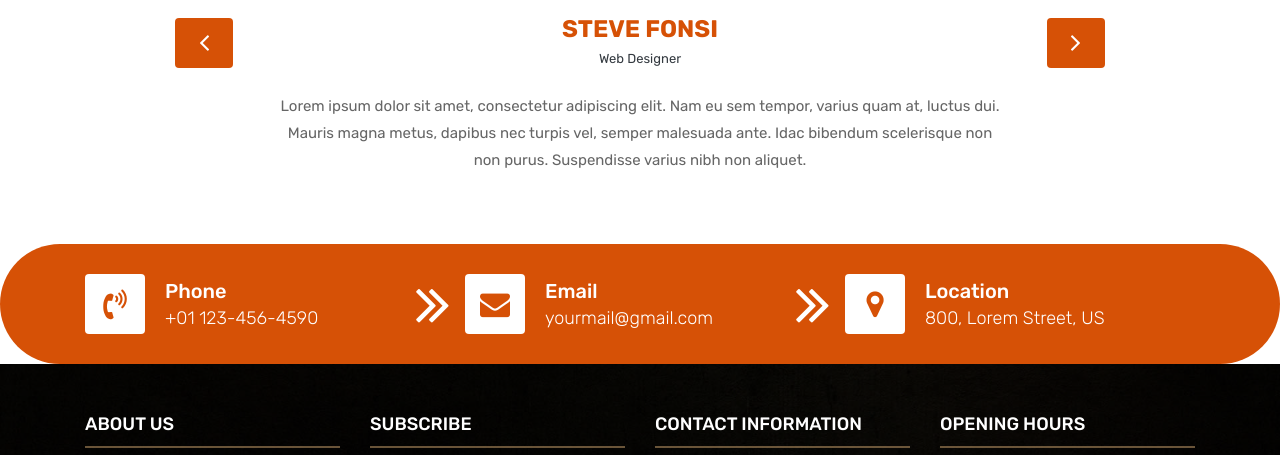
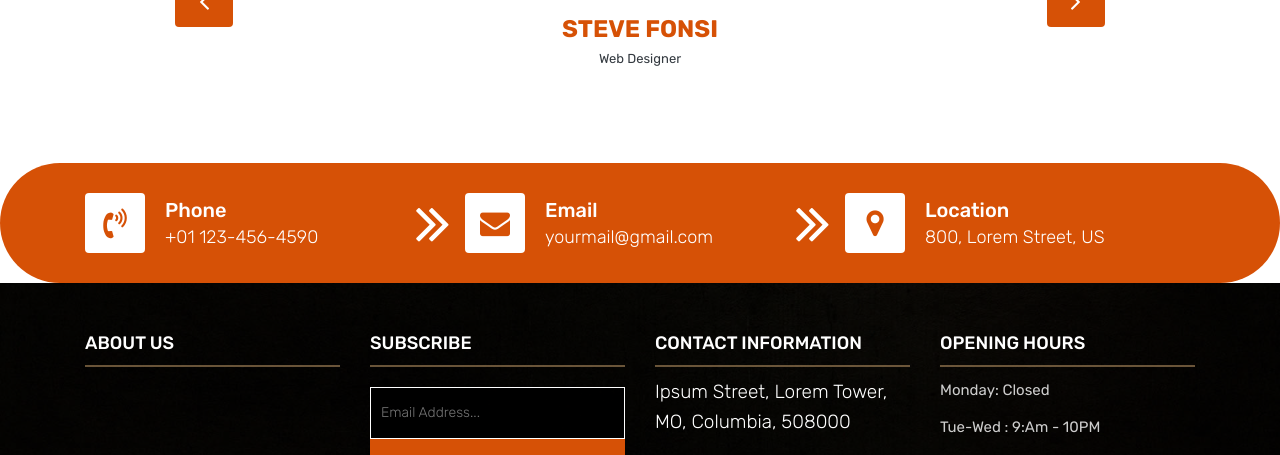
Before and after one commit to vipuluthaiah/Cafe, a plain HTML site: page gallery.html in a window 1280 px wide. Shown: the part 1631-2086 px from the top of the page. Drawn offline with Linux system fonts and the light colour scheme.

Commit message:
first commitqw

```diff
--- a/gallery.html
+++ b/gallery.html
@@ -154,24 +154,21 @@
 								</div>
 								<h5 class="mt-4 mb-0"><strong class="text-warning text-uppercase">Paul Mitchel</strong></h5>
 								<h6 class="text-dark m-0">Web Developer</h6>
-								<p class="m-0 pt-3">Lorem ipsum dolor sit amet, consectetur adipiscing elit. Nam eu sem tempor, varius quam at, luctus dui. Mauris magna metus, dapibus nec turpis vel, semper malesuada ante. Idac bibendum scelerisque non non purus. Suspendisse varius nibh non aliquet.</p>
-							</div>
+<p></p>							</div>
 							<div class="carousel-item text-center">
 								<div class="img-box p-1 border rounded-circle m-auto">
 									<img class="d-block w-100 rounded-circle" src="images/quotations-button.png" alt="">
 								</div>
 								<h5 class="mt-4 mb-0"><strong class="text-warning text-uppercase">Steve Fonsi</strong></h5>
 								<h6 class="text-dark m-0">Web Designer</h6>
-								<p class="m-0 pt-3">Lorem ipsum dolor sit amet, consectetur adipiscing elit. Nam eu sem tempor, varius quam at, luctus dui. Mauris magna metus, dapibus nec turpis vel, semper malesuada ante. Idac bibendum scelerisque non non purus. Suspendisse varius nibh non aliquet.</p>
-							</div>
+<p></p>							</div>
 							<div class="carousel-item text-center">
 								<div class="img-box p-1 border rounded-circle m-auto">
 									<img class="d-block w-100 rounded-circle" src="images/quotations-button.png" alt="">
 								</div>
 								<h5 class="mt-4 mb-0"><strong class="text-warning text-uppercase">Daniel vebar</strong></h5>
 								<h6 class="text-dark m-0">Seo Analyst</h6>
-								<p class="m-0 pt-3">Lorem ipsum dolor sit amet, consectetur adipiscing elit. Nam eu sem tempor, varius quam at, luctus dui. Mauris magna metus, dapibus nec turpis vel, semper malesuada ante. Idac bibendum scelerisque non non purus. Suspendisse varius nibh non aliquet.</p>
-							</div>
+<p></p>							</div>
 						</div>
 						<a class="carousel-control-prev" href="#reviews" role="button" data-slide="prev">
 							<i class="fa fa-angle-left" aria-hidden="true"></i>
@@ -230,8 +227,7 @@
 			<div class="row">
 				<div class="col-lg-3 col-md-6">
 					<h3>About Us</h3>
-					<p>Integer cursus scelerisque ipsum id efficitur. Donec a dui fringilla, gravida lorem ac, semper magna. Aenean rhoncus ac lectus a interdum. Vivamus semper posuere dui.</p>
-				</div>
+<p></p>				</div>
 				<div class="col-lg-3 col-md-6">
 					<h3>Subscribe</h3>
 					<div class="subscribe_form">
```
Also changed, not shown: about.html (+1 -2 lines), blog-details.html (+2 -4 lines), blog.html (+1 -2 lines), contact.html (+1 -2 lines), index.html (+4 -8 lines), menu.html (+4 -8 lines), reservation.html (+4 -8 lines), stuff.html (+4 -8 lines).
